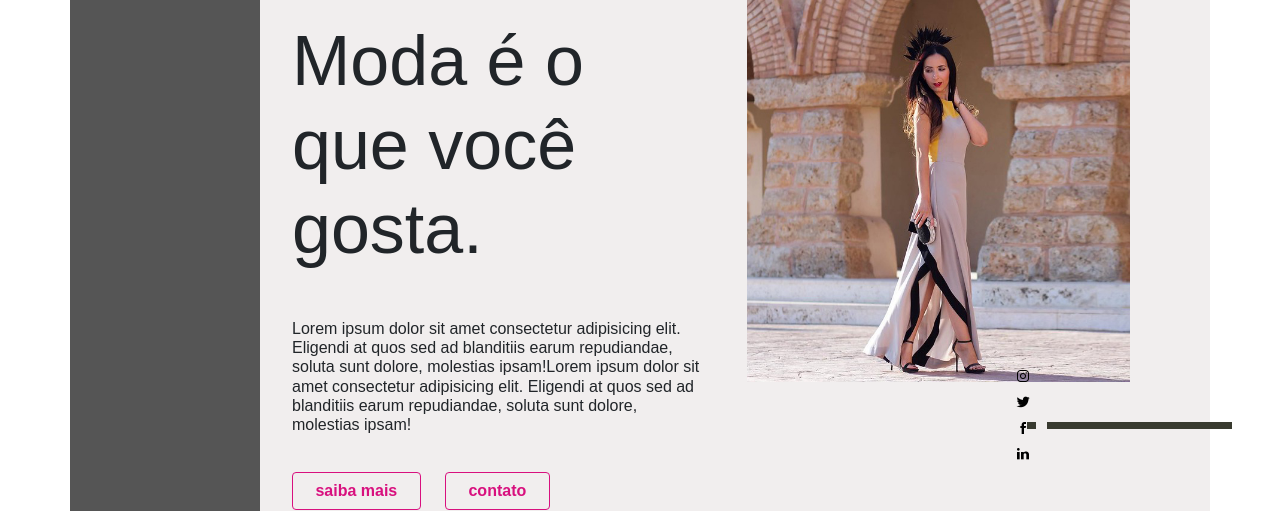
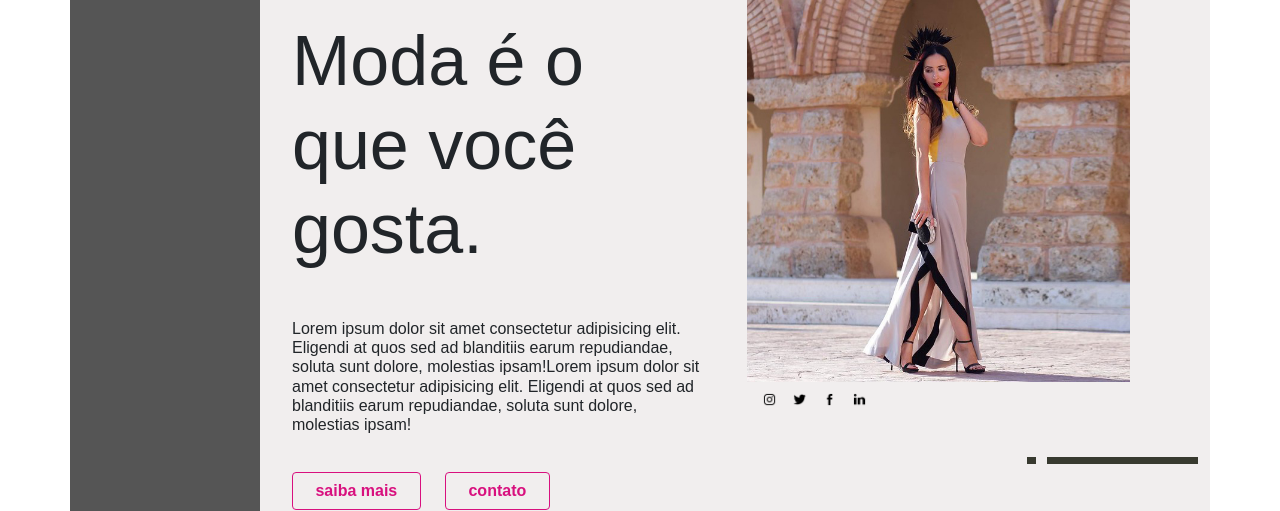
Before and after one commit to Judeoddeus/barukatelie, a PHP site: page / in a window 1280 px wide. Shown: the part 92-603 px from the top of the page. Run offline with PHP 8.4, Linux system fonts and the light colour scheme; some libraries are stand-ins or nearby versions.

Commit message:
Add files via upload

```diff
--- a/css/style.css
+++ b/css/style.css
@@ -87,7 +87,7 @@ html{
 .linha-imagem-destacada{
     background: #383a2f;
     height: 7px;
-    width: 185px;
+    max-width: 185px;
     margin-top: 40px;
     margin-left: 300px;
     display: flex;
@@ -102,30 +102,19 @@ html{
 
 }
 .painel-icones{
-    width: 22px;
+    width: 30px;
     text-align: center;
-    position: absolute;
-    right: 19%;
-    top: 450px;
+    top: 500px;
 }
 
+.redes-sociais {
+    display: flex;
+}
 .redes-sociais img{
-    margin: 10px 0;
+    margin: 10px 15px;
+    width: 15px;
 }
 
-#contatos h3{
-
-    padding: 20px 0;
-}
-#contatos {
-    display: flex;
-    flex-direction: row;
-    align-items: center;
-}
-
-#contatos img{
-    width: 15px;
-}
 /* ******************Seção Pra você **********************/
 
 .gallery-content{
```
